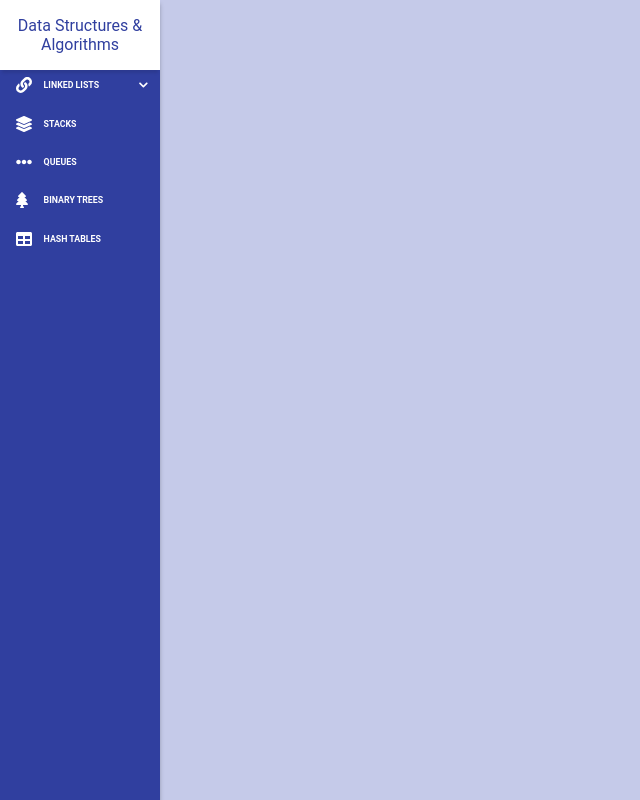
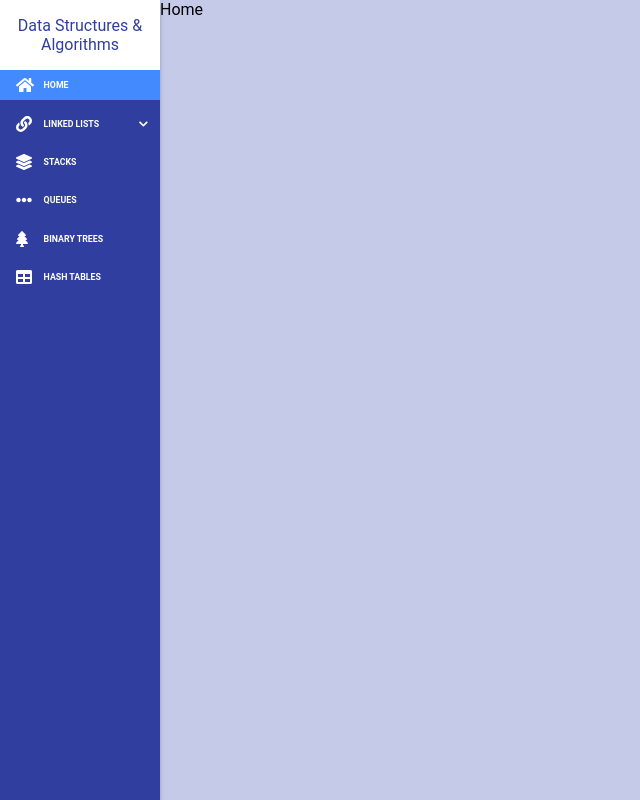
Before and after one commit to einnor/data-structures-and-algorithms, a React app: page / in a window 1280 px wide. Shown: the whole page, without its empty margins (0-640 px from the left). Built offline with nearby package versions, Linux system fonts and the light colour scheme.

Commit message:
More styles

```diff
--- a/src/components/AppLayout/index.tsx
+++ b/src/components/AppLayout/index.tsx
@@ -19,9 +19,9 @@ const AppLayout= ({ children }: Props) => {
         <BrandLogo brandName="Data Structures & Algorithms" />
         <Menu />
       </SideMenu>
-      {/* <div className="app-content-container">
+      <div className="app-content-container">
         {children}
-      </div> */}
+      </div>
     </div>
   );
 };
--- a/src/components/Menu/index.tsx
+++ b/src/components/Menu/index.tsx
@@ -10,7 +10,7 @@ const Menu = () => {
   return (
     <div className="menu-wrapper">
       {
-        menuList.map((item: IMenuItem) => (<MenuItem item={item} />)
+        menuList.map((item: IMenuItem) => (<MenuItem key={item.id} item={item} />)
       )}
     </div>
   );
--- a/src/components/Menu/menuList.ts
+++ b/src/components/Menu/menuList.ts
@@ -1,8 +1,15 @@
-import { faLink, faLayerGroup,faEllipsisH, faTree, faTable } from '@fortawesome/free-solid-svg-icons'
+import { faLink, faLayerGroup,faEllipsisH, faTree, faTable, faHome } from '@fortawesome/free-solid-svg-icons'
 
 import { IMenuItem } from '../../@types';
 
 const menuList: IMenuItem[] = [
+  {
+    id: 'home',
+    text: 'Home',
+    path: '/',
+    icon: faHome,
+    children: null
+  },
   {
     id: 'linked-lists',
     text: 'Linked Lists',
--- a/src/components/MenuItem/index.tsx
+++ b/src/components/MenuItem/index.tsx
@@ -1,6 +1,6 @@
 import React, { useState } from 'react';
 import { FontAwesomeIcon } from '@fortawesome/react-fontawesome';
-import { faChevronUp, faChevronDown, faDotCircle } from '@fortawesome/free-solid-svg-icons'
+import { faChevronUp, faChevronDown } from '@fortawesome/free-solid-svg-icons'
 import { withRouter, RouteComponentProps } from 'react-router';
 
 import { IMenuItem } from '../../@types';
@@ -18,7 +18,7 @@ const MenuItem = ({ item, history }: Props & RouteComponentProps) => {
   const isActive = (path: string): boolean => history.location.pathname.startsWith(path);
 
   const handleItemClick = (item: IMenuItem): void => {
-    if (!item.children) {
+    if (Array.isArray(item.children)) {
       setIsOpen(!isOpen);
     } else {
       history.push(item.path);
@@ -26,6 +26,7 @@ const MenuItem = ({ item, history }: Props & RouteComponentProps) => {
   };
 
   return (
+    <>
       <div
         className={`menu-item ${isActive(item.path) ? 'menu-item--active' : ''}`}
         onClick={() => handleItemClick(item)}
@@ -53,28 +54,22 @@ const MenuItem = ({ item, history }: Props & RouteComponentProps) => {
           ) :
           null
         }
-      <div className="plain-drop-down-content-wrapper">
+      </div>
       {
         isOpen && item.children ? item.children.map((child) => (
           <div
+            key={child.text.replace(' ', '')}
             className={`menu-item ${isActive(item.path) ? 'menu-item--active' : ''} menu-item--is-child`}
             onClick={() => handleItemClick(item)}
           >
             <div className="menu-item__left">
-                {
-                  item.icon ? (
-                    <FontAwesomeIcon icon={faDotCircle} />
-                  ) :
-                  null
-                }
               <span className="menu-item__left__text">{item.text}</span>
             </div>
             <span className="nested" />
           </div>
         )) : null
       }
-      </div>
-    </div>
+    </>
   );
 };
 
--- a/src/components/MenuItem/style.scss
+++ b/src/components/MenuItem/style.scss
@@ -19,7 +19,7 @@
   }
 
   & > span {
-    background-color: $primary-color;
+    background-color: $accent-color;
     display: none;
     position: absolute;
     width: 100%;
@@ -32,8 +32,12 @@
     }
   }
 
+  &--active {
+    background-color: $accent-color;
+  }
+
   &--active > .nested {
-    background-color: rgba(0, 0, 0, 0.42);
+    background-color: $accent-color;
   }
 
   &--active > span {
```
Lines whose indentation alone changed are shown as unchanged.
